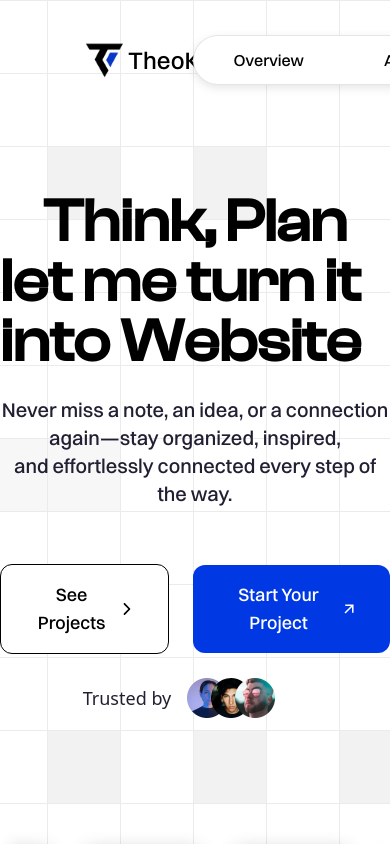
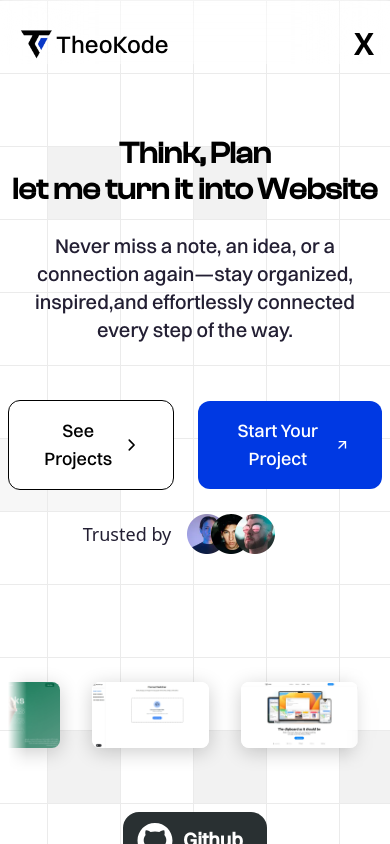
Before and after one commit to theo-code1/MyPortfolio, a React (Vite) app: page / in a window 390 px wide. Shown: the top 844 px of the page. Built offline with nearby package versions, Linux system fonts and the light colour scheme.

Commit message:
Refactor HeroSection and NavBar for improved layout and responsiveness; update animation delays in CSS for better timing; enhance WorkArticle by removing unnecessary motion wrapper; streamline form handling in ContactSection for better state management and user experience.

```diff
--- a/src/Components/HeroSection.jsx
+++ b/src/Components/HeroSection.jsx
@@ -14,13 +14,13 @@ import GithubIcon from "../assets/Icons/Github";
 const HeroSection = ({ overviewRef, aboutRef, workRef }) => {
 
   return (
-    <section id="Overview" ref={overviewRef} className='h-max pt-24 pb-12 max-w-screen overflow-x-hidden'>
+    <section id="Overview" ref={overviewRef} className='h-max pt-10 md:pt-18 lg:pt-24 pb-12 px-2 max-w-screen overflow-x-hidden'>
         <GridBackground className='absolute top-0 left-1/2 -translate-x-1/2 w-fit -z-10 animate-opacity'/>
         <NavBar overviewRef={overviewRef} aboutRef={aboutRef} workRef={workRef} />
 
         <div className="cta-content flex flex-col gap-6 text-center w-fit mx-auto mt-24">
             {/* <h1 className='hero-headline text-6xl text-center font-clash-display font-bold '><span className='animated-spans animate-fadeLoad' style={{"--delay": 1}}>Think,</span><span className='animated-spans animate-fadeLoad' style={{"--delay": 2}}>Plan</span><br/><span className='animated-spans animate-fadeLoad' style={{"--delay": 3}}>let</span> <span className='animated-spans animate-fadeLoad' style={{"--delay": 4}}>me</span> <span className='animated-spans animate-fadeLoad' style={{"--delay": 5}}>get</span> <span className='animated-spans animate-fadeLoad' style={{"--delay": 6}}>it</span> <span className='animated-spans animate-fadeLoad' style={{"--delay": 7}}>into</span> <span className='animated-spans animate-fadeLoad' style={{"--delay": 8}}>reality</span></h1> */}
-            <div className="hero-headline-motion flex flex-col items-center">
+            <div className="hero-headline-motion flex flex-col items-center justify-center text-center mx-auto">
 
               <BlurText
                 text="Think, Plan"
@@ -28,7 +28,7 @@ const HeroSection = ({ overviewRef, aboutRef, workRef }) => {
                 animateBy="words"
                 direction="top"
                 onAnimationComplete={''}
-                className="text-6xl text-center font-clash-display font-bold"
+                className="text-3xl md:text-5xl lg:text-6xl text-center font-clash-display font-bold"
                 />
               <BlurText
                 text="let me turn it into Website"
@@ -36,11 +36,11 @@ const HeroSection = ({ overviewRef, aboutRef, workRef }) => {
                 animateBy="words"
                 direction="top"
                 onAnimationComplete={''}
-                className="text-6xl text-center font-clash-display font-bold"
+                className="text-3xl md:text-5xl lg:text-6xl text-center font-clash-display font-bold "
                 />
 
               </div>
-              <h3 className='text-xl font-switzer text-dark-blue mb-8 animate-poop' style={{"--delay": 7}}>Never miss a note, an idea, or a connection again—stay organized, inspired,<br />and effortlessly connected every step of the way.</h3>
+              <h3 className='text-xl font-switzer text-dark-blue mb-8 animate-poop [--delay:0.5] md:[--delay:1.2]'  >Never miss a note, an idea, or a connection again—stay organized, inspired,<br className="hidden md:flex" />and effortlessly connected every step of the way.</h3>
               <div className="cta-buttons flex items-center gap-6 mx-auto animate-position-opacity">
                   <Link to={'/my-work'} className='flex items-center gap-2 px-8 py-4 bg-white border-[1.5px] border-black rounded-xl font-switzer font-medium text-lg hover:shadow-[0_2px_20px_0_var(--color-shadow-black)] cursor-pointer transition-all duration-200 group'>See Projects <SeeArrow className='text-2xl group-hover:translate-x-2  transition-all duration-200' /></Link>
                   <Link to={'/contact'} className='flex items-center gap-2 px-8 py-4 bg-primary-blue text-white rounded-xl font-switzer font-medium text-lg hover:brightness-95 active:brightness-80 transition-all duration-200 cursor-pointer group' >Start Your Project <GoArrow className='text-2xl group-hover:translate-x-2 group-hover:-translate-y-1 group-hover:scale-[1.1] transition-all duration-200'/></Link>
--- a/src/Components/NavBar.jsx
+++ b/src/Components/NavBar.jsx
@@ -3,9 +3,16 @@ import { useState, useEffect } from 'react';
 import useScrollDirection from './hook/UseScrollDirection';
 import { Link } from 'react-router';
 
-    const NavBar = ({ overviewRef, aboutRef, workRef }) => {
+
+
+const scrollToSection = (ref) => {
+  ref.current?.scrollIntoView({ behavior: "smooth" });
+};
+
+const NavBar = ({ overviewRef, aboutRef, workRef }) => {
   const scrollDirection = useScrollDirection();
   const [isScrolled, setIsScrolled] = useState(false);
+  const [isPhoneMenuOpened, setIsPhoneMenuOpened] = useState(false)
 
   useEffect(() => {
     const handleScroll = () => {
@@ -15,32 +22,56 @@ import { Link } from 'react-router';
     return () => window.removeEventListener('scroll', handleScroll);
   }, []);
 
+console.log(isPhoneMenuOpened)
 
-
-  const scrollToSection = (ref) => {
-    ref.current?.scrollIntoView({ behavior: "smooth" });
-  };
 
   return (
     // <nav className={`flex-1/2 items-center justify-between px-20 mt-6`}>
-    <nav className={`flex items-center justify-between px-20 fixed top-0 left-0 w-full z-50 transition-all duration-400 animate-nav
+    <nav className={`flex items-center justify-between md:gap-4 px-4 md:px-8 lg::px-20 backdrop-blur-2xl md:backdrop-blur-none rounded fixed top-0 left-0 w-full z-50 transition-all duration-400 animate-nav
         ${scrollDirection === 'down' ? '-translate-y-32' : 'translate-y-0'}
         ${isScrolled ? 'pt-4 pb-2' : 'pt-6'} `}>
-        <div className={`logo items-center ${isScrolled ? 'hidden' : 'flex'}`}>
-            <img src={MyLogo} alt="theoKode Brand Logo" className='w-12 select-none' draggable='false' />
+        <div className={`logo items-center ${isScrolled ? 'flex md:hidden' : 'flex'}`}>
+            <img src={MyLogo} alt="theoKode Brand Logo" className='w-10 md:w-12 select-none' draggable='false' />
             <h1 className='text-2xl font-switzer font-medium '>TheoKode</h1>
         </div>
 
-        <ul className={`px-8 py-2 rounded-full shadow-[0_3px_10px_0_var(--color-shadow-black)] border border-black/10 flex items-center gap-16 text-[16px] font-switzer font-medium ${isScrolled ? 'mx-auto bg-white/50 backdrop-blur-sm' : 'bg-white'}`}>
+        <ul className={`hidden md:flex items-center md:gap-8 lg:gap-16 text-[16px] font-switzer font-medium px-4 lg:px-8 py-2 rounded-full shadow-[0_3px_10px_0_var(--color-shadow-black)] border border-black/10 ${isScrolled ? 'mx-auto bg-white/50 backdrop-blur-sm' : 'bg-white'}`}>
             <li onClick={() => scrollToSection(overviewRef)}  className='cursor-pointer text-black hover:text-dark-blue/90 px-2 py-1 transition-all duration-200'>Overview</li>
             <li onClick={() => scrollToSection(aboutRef)}  className='cursor-pointer text-black hover:text-dark-blue/90 px-2 py-1 transition-all duration-200'>About</li>
             <li onClick={() => scrollToSection(workRef)}  className='cursor-pointer text-black hover:text-dark-blue/90 px-2 py-1 transition-all duration-200'>Work</li>
             <Link to={'/contact'} ><li className='cursor-pointer text-black hover:text-dark-blue/90 px-2 py-1 transition-all duration-200'>Contact</li></Link>
         </ul>
 
-        <Link to={'/contact'} className={`bg-primary-blue brightness-105 hover:brightness-95 shadow-[0_4px_10px_0_var(--color-shadow-black)] hover:shadow-[0_2px_10px_0_var(--color-shadow-black-02)] transition-all duration-200 px-8 py-3 rounded-xl text-[16px] text-white font-switzer font-medium cursor-pointer ${isScrolled ? 'hidden' : 'flex'}`}>Let's Connect</Link>
+        <Link to={'/contact'} className={`hidden md:flex bg-primary-blue brightness-105 hover:brightness-95 shadow-[0_4px_10px_0_var(--color-shadow-black)] hover:shadow-[0_2px_10px_0_var(--color-shadow-black-02)] transition-all duration-200 px-4 lg:px-8 py-3 rounded-xl text-[16px] text-white font-switzer font-medium cursor-pointer ${isScrolled ? 'md:hidden' : 'flex'}`}>Let's Connect</Link>
+
+        <h1 onClick={() => setIsPhoneMenuOpened(!isPhoneMenuOpened)} className='flex md:hidden text-3xl font-bold z-[99]'>X</h1>
+        <PhoneMenu overviewRef={overviewRef} aboutRef={aboutRef} workRef={workRef}
+          isPhoneMenuOpened={isPhoneMenuOpened}
+        />
     </nav>
   )
 }
 
 export default NavBar
+
+
+const PhoneMenu = ({ overviewRef, aboutRef, workRef, isPhoneMenuOpened }) => {
+  return(
+    <div className={`menu w-screen flex md:hidden flex-col items-center gap-12 h-screen bg-white absolute top-0 left-0 z-50 pt-[20dvh] overflow-hidden ${isPhoneMenuOpened ? 'translate-x-0' : 'translate-x-full' } transition-transform duration-300`}>
+      <img src={MyLogo} alt="" className='w-12 object-contain absolute top-8 left-4 select-none' draggable='false' />
+
+      <ul className={`flex flex-col items-center gap-4 mx-auto w-full text-xl font-switzer font-medium px-8 py-2`}>
+            <li onClick={() => scrollToSection(overviewRef)}  className='cursor-pointer text-black hover:text-dark-blue/90 px-2 py-1 transition-all duration-200'>Overview</li>
+            <hr className='w-1/2 text-black/30 ' />
+            <li onClick={() => scrollToSection(aboutRef)}  className='cursor-pointer text-black hover:text-dark-blue/90 px-2 py-1 transition-all duration-200'>About</li>
+            <hr className='w-1/2 text-black/30 ' />
+            <li onClick={() => scrollToSection(workRef)}  className='cursor-pointer text-black hover:text-dark-blue/90 px-2 py-1 transition-all duration-200'>Work</li>
+            <hr className='w-1/2 text-black/30 ' />
+            <Link to={'/contact'} ><li className='cursor-pointer text-black hover:text-dark-blue/90 px-2 py-1 transition-all duration-200'>Contact</li></Link>
+        </ul>
+
+        <Link to={'/contact'} className={`flex md:hidden w-fit bg-primary-blue brightness-105 active:brightness-95 shadow-[0_4px_10px_0_var(--color-shadow-black)] active:shadow-[0_2px_10px_0_var(--color-shadow-black-02)] transition-all duration-200 px-8 py-3 rounded-xl text-lg text-white font-switzer font-medium `}>Let's Connect</Link>
+
+    </div>
+  )
+}
--- a/src/Components/WorkArticle.jsx
+++ b/src/Components/WorkArticle.jsx
@@ -1,6 +1,5 @@
 /* eslint-disable no-unused-vars */
 import React from 'react'
-import { motion } from 'motion/react';
 import GoArrow from '../assets/Icons/GoArrow'
 
 const WorkArticle = ({ websiteRole, websiteDesc, features, websiteLink, websiteImg, websiteAlt, CategoryLabel=false, Statuslabel=false, PaddingTop='96' }) => {
@@ -11,13 +10,6 @@ const WorkArticle = ({ websiteRole, websiteDesc, features, websiteLink, websiteI
     };
 
   return (
-    <motion.div
-        variants={variants}
-        initial="hidden"
-        whileInView="visible"
-        viewport={{ once: true, amount: 0.3 }}
-        transition={{ duration: 0.8, ease: "easeOut" }}
-      >
       <article className='w-full h-auto relative rounded-2xl overflow-hidden font-switzer flex'>
           <div className="content-side h-full w-1/2 bg-light-black text-white pl-16 pr-12 pb-28  flex flex-col gap-4"
               style={{'paddingTop': `${PaddingTop}px`}}
@@ -50,7 +42,6 @@ const WorkArticle = ({ websiteRole, websiteDesc, features, websiteLink, websiteI
                   <img src={websiteImg} alt={websiteAlt} className='absolute top-3/20 left-3/20 h-17/20 object-cover object-left-top rounded-tl-3xl select-none' draggable='false' />
           </div>
       </article>
-    </motion.div>
   )
 }
 
--- a/src/index.css
+++ b/src/index.css
@@ -76,7 +76,7 @@ html {
   }
   .animate-poop {
     animation: AnimatePoop 1s ease-in-out forwards;
-    animation-delay: 1.2s;
+    animation-delay: calc(var(--delay) * 1s);
     opacity: 0;
     transform: translateY(40px);
   }
```
Also changed, not shown: src/Pages/ContactSection.jsx (+10 -8 lines).
